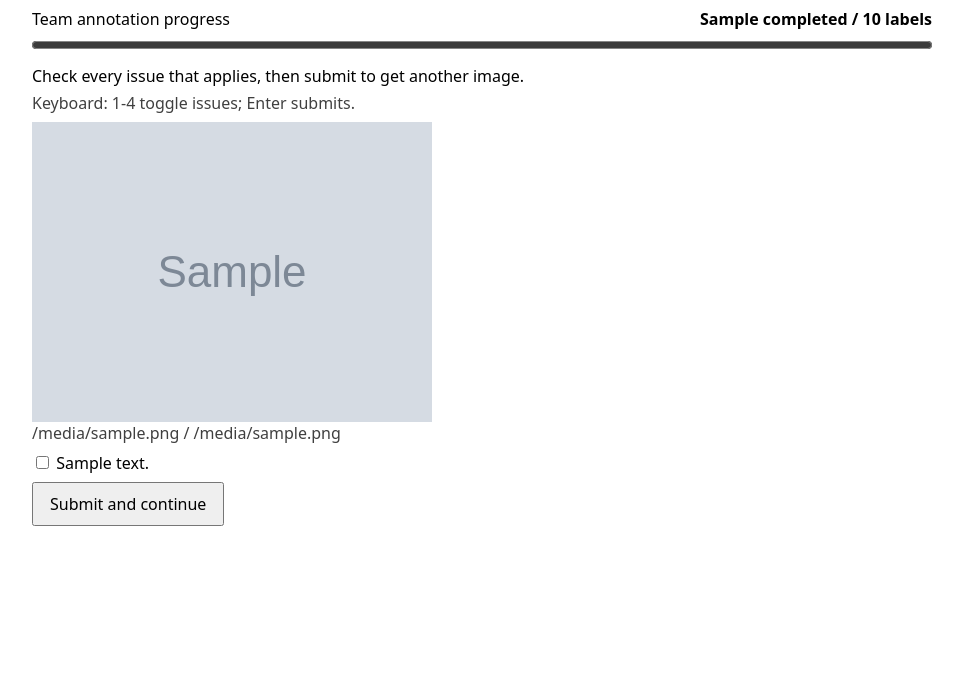
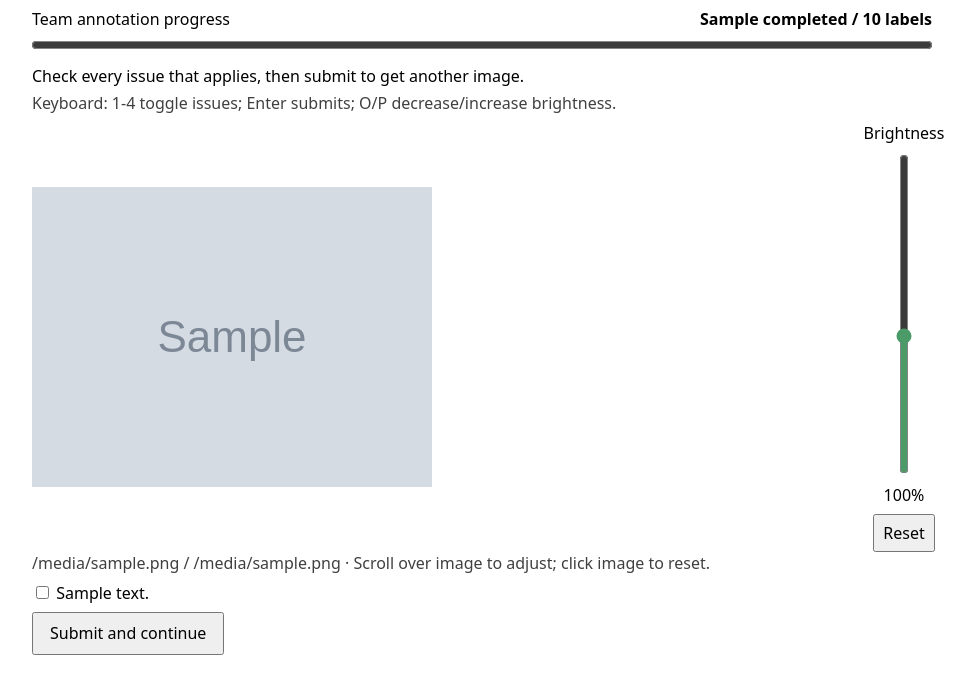
Before and after one commit to malevitzch/annotator-5000, a Flask app: template app/templates/label.html in a window 1280 px wide. Shown: the part 64-758 px from the top of the page, without its empty margins (158-1133 px from the left). Run offline with Flask 3, Linux system fonts and the light colour scheme; the template is opened without the code that fills it: most values are stand-ins (such as "Sample title", 1, 10 or a date in 2020); grey boxes marked "Sample" are stand-in pictures; parts of the project's set-up code (start-up, migrations or seed data) failed here and were passed over; some libraries are stand-ins or nearby versions.

Commit message:
Added brightness control

```diff
--- a/app/templates/base.html
+++ b/app/templates/base.html
@@ -31,7 +31,16 @@
     body.label-page .progress-section { margin: 0.5rem 0 0.75rem; }
     body.label-page main > p { margin: 0.35rem 0; }
     .label-image { margin: 0.5rem 0; }
-    .label-image img { display: block; max-width: 100%; max-height: 70vh; object-fit: contain; }
+    .image-brightness-layout { display: grid; grid-template-columns: minmax(0, 1fr) 3.5rem; align-items: center; gap: 0.75rem; }
+    .image-brightness-layout img { display: block; max-width: 100%; max-height: 70vh; object-fit: contain; cursor: pointer; }
+    .brightness-control { display: flex; flex-direction: column; align-items: center; gap: 0.5rem; }
+    .brightness-control input[type="range"] { writing-mode: vertical-lr; direction: rtl; height: min(45vh, 20rem); accent-color: #4a9b68; cursor: ns-resize; }
+    .brightness-control output { min-width: 3rem; text-align: center; }
+    .brightness-control button { padding: 0.35rem 0.5rem; }
+    @media (max-width: 520px) {
+      .image-brightness-layout { grid-template-columns: minmax(0, 1fr) 3rem; gap: 0.35rem; }
+      .brightness-control input[type="range"] { height: min(35vh, 14rem); }
+    }
     body.tutorial-page { width: fit-content; max-width: min(900px, calc(100vw - 2rem)); }
     body.tutorial-page main { width: 640px; max-width: 100%; }
     body.tutorial-page header { flex-wrap: wrap; }
--- a/app/templates/label.html
+++ b/app/templates/label.html
@@ -20,10 +20,18 @@
       </header>
     {% include "_progress.html" %}
     <p>Check every issue that applies, then submit to get another image.</p>
-      <p class="muted">Keyboard: 1-4 toggle issues; Enter submits.</p>
+      <p class="muted">Keyboard: 1-4 toggle issues; Enter submits; O/P decrease/increase brightness.</p>
       <figure class="label-image">
-        <img src="{{ url_for('image_file', image_set=image[0], image_id=image[1]) }}" alt="Image to annotate">
-        <figcaption class="muted">{{ image[0] }} / {{ image[1] }}</figcaption>
+        <div class="image-brightness-layout" id="image-brightness-layout">
+          <img id="annotation-image" src="{{ url_for('image_file', image_set=image[0], image_id=image[1]) }}" alt="Image to annotate; click to reset brightness">
+          <div class="brightness-control">
+            <label for="brightness-slider">Brightness</label>
+            <input id="brightness-slider" type="range" min="25" max="200" step="5" value="100" aria-label="Image brightness" aria-valuetext="100%">
+            <output id="brightness-value" for="brightness-slider">100%</output>
+            <button id="brightness-reset" type="button" aria-keyshortcuts="Home">Reset</button>
+          </div>
+        </div>
+        <figcaption class="muted">{{ image[0] }} / {{ image[1] }} · Scroll over image to adjust; click image to reset.</figcaption>
       </figure>
       <form id="label-form" action="{{ url_for('submit_label') }}" method="post">
         <input type="hidden" name="csrf_token" value="{{ csrf_token() }}">
@@ -40,10 +48,35 @@
 </main>
 <script>
       const labelForm = document.getElementById("label-form");
+      const annotationImage = document.getElementById("annotation-image");
+      const brightnessSlider = document.getElementById("brightness-slider");
+      const brightnessValue = document.getElementById("brightness-value");
+      const brightnessReset = document.getElementById("brightness-reset");
+      const updateBrightness = (value) => {
+        brightnessSlider.value = String(Math.max(25, Math.min(200, value)));
+        const brightness = Number(brightnessSlider.value);
+        annotationImage.style.filter = `brightness(${brightness}%)`;
+        brightnessValue.value = `${brightness}%`;
+        brightnessSlider.setAttribute("aria-valuetext", `${brightness}%`);
+      };
+      const resetBrightness = () => updateBrightness(100);
+      brightnessSlider.addEventListener("input", () => updateBrightness(brightnessSlider.value));
+      brightnessReset.addEventListener("click", resetBrightness);
+      annotationImage.addEventListener("click", resetBrightness);
+      annotationImage.addEventListener("wheel", (event) => {
+        event.preventDefault();
+        updateBrightness(Number(brightnessSlider.value) + (event.deltaY < 0 ? 5 : -5));
+      }, { passive: false });
       document.addEventListener("keydown", (event) => {
-        if (event.repeat || event.altKey || event.ctrlKey || event.metaKey || event.shiftKey) return;
+        const brightnessKey = event.key.toLowerCase() === "o" || event.key.toLowerCase() === "p";
+        if ((event.repeat && !brightnessKey) || event.altKey || event.ctrlKey || event.metaKey || event.shiftKey) return;
         const target = event.target instanceof Element ? event.target : null;
         if (target && target.closest("input[type='text'], textarea, select, [contenteditable='true']")) return;
+        if (event.key.toLowerCase() === "o" || event.key.toLowerCase() === "p") {
+          event.preventDefault();
+          updateBrightness(Number(brightnessSlider.value) + (event.key.toLowerCase() === "p" ? 5 : -5));
+          return;
+        }
         if (/^[1-4]$/.test(event.key)) {
           const checkbox = document.getElementById("issue-" + event.key);
           if (checkbox) {
--- a/app/templates/tutorial.html
+++ b/app/templates/tutorial.html
@@ -21,7 +21,7 @@
     <article>
       <h1>Basics</h1>
       <p>
-        Use keys 1-4 to select/unselect labels, press enter to submit.
+        Use keys 1-4 to select/unselect labels, press enter to submit. Hold "O" to increase brightness, "P" to increase it.
         The labels are as follows:
         <ul>
           <li>Edge of the splat - you can see edge of the scene and the single-color background</li>
```
